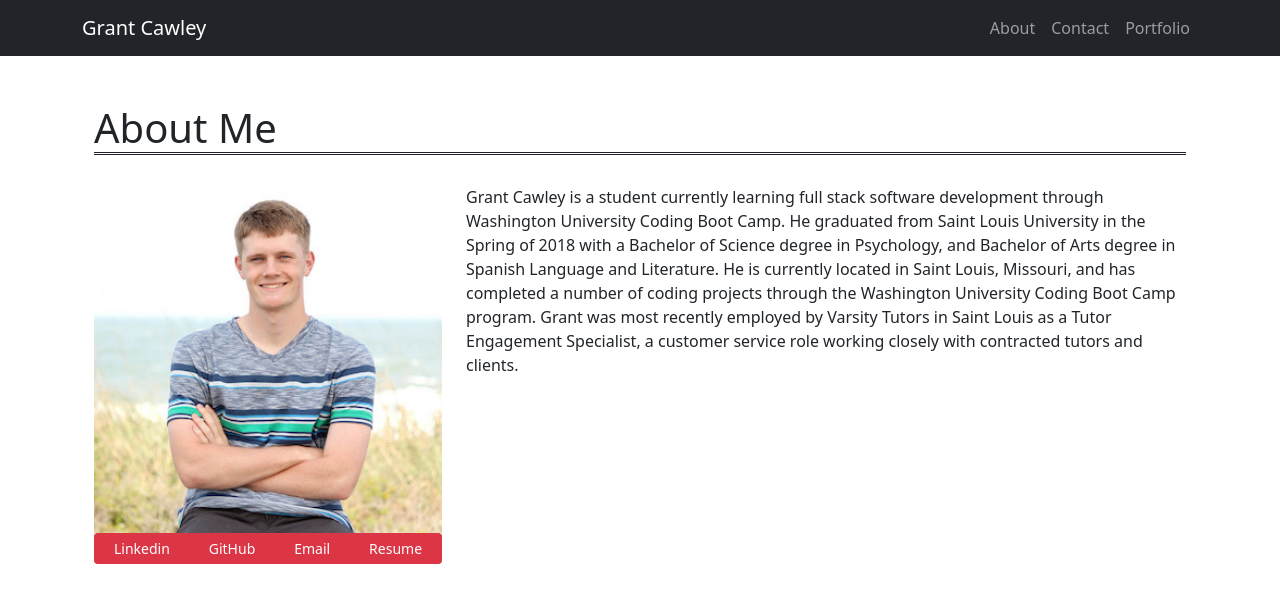
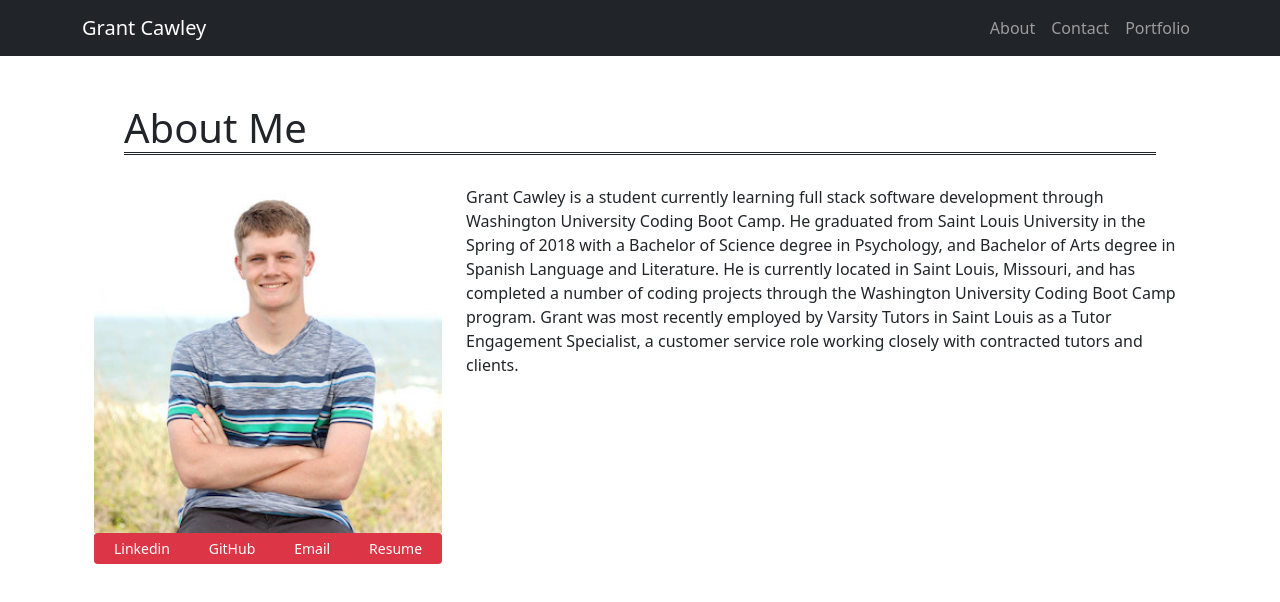
Before and after one commit to cawleygl/cawleygl-portfolio, a React (Create React App) app: page / in a window 1280 px wide. Shown: the top 602 px of the page. Built offline with nearby package versions, Linux system fonts and the light colour scheme.

Commit message:
Style change

```diff
--- a/src/components/PageTitle/style.css
+++ b/src/components/PageTitle/style.css
@@ -2,6 +2,6 @@
     border-bottom-style:double;
     }
 
-.title {
-    margin-bottom: 30px;
+.jumbotron {
+    margin: 30px;
     }
```
